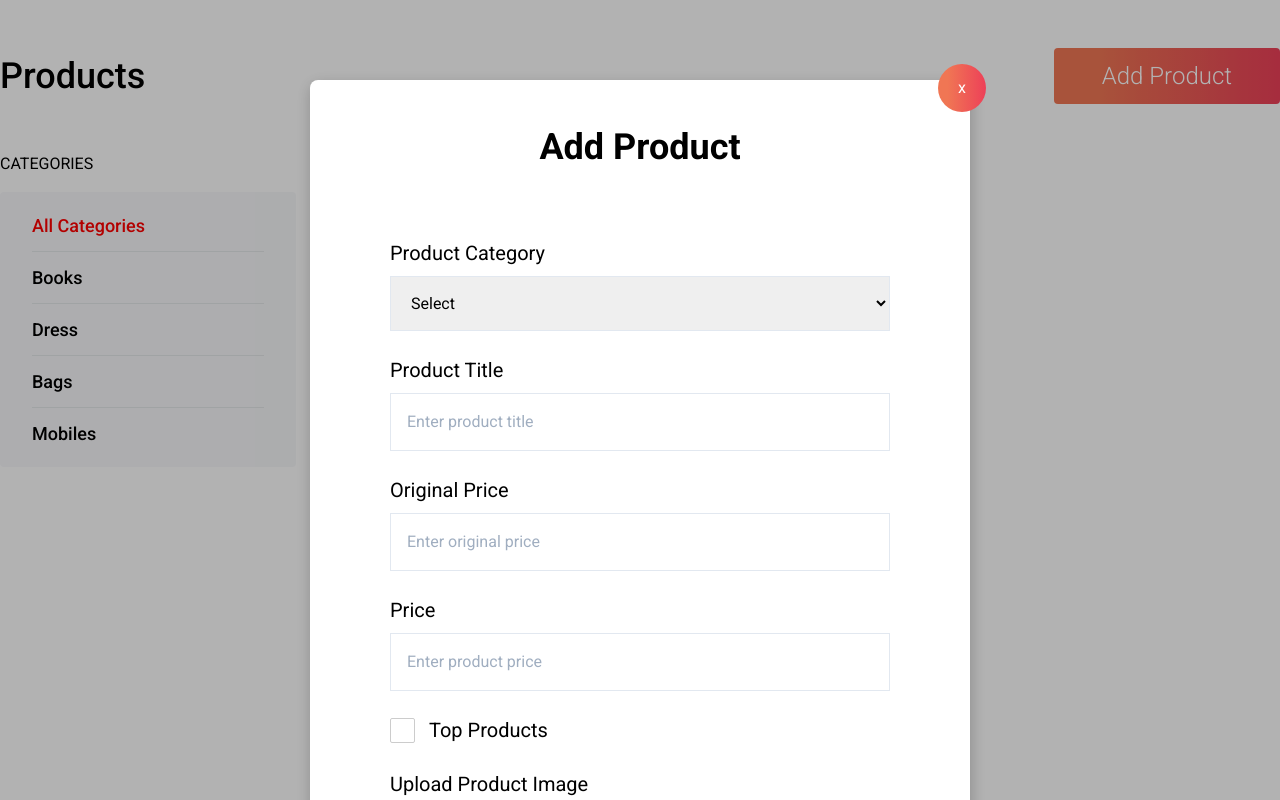
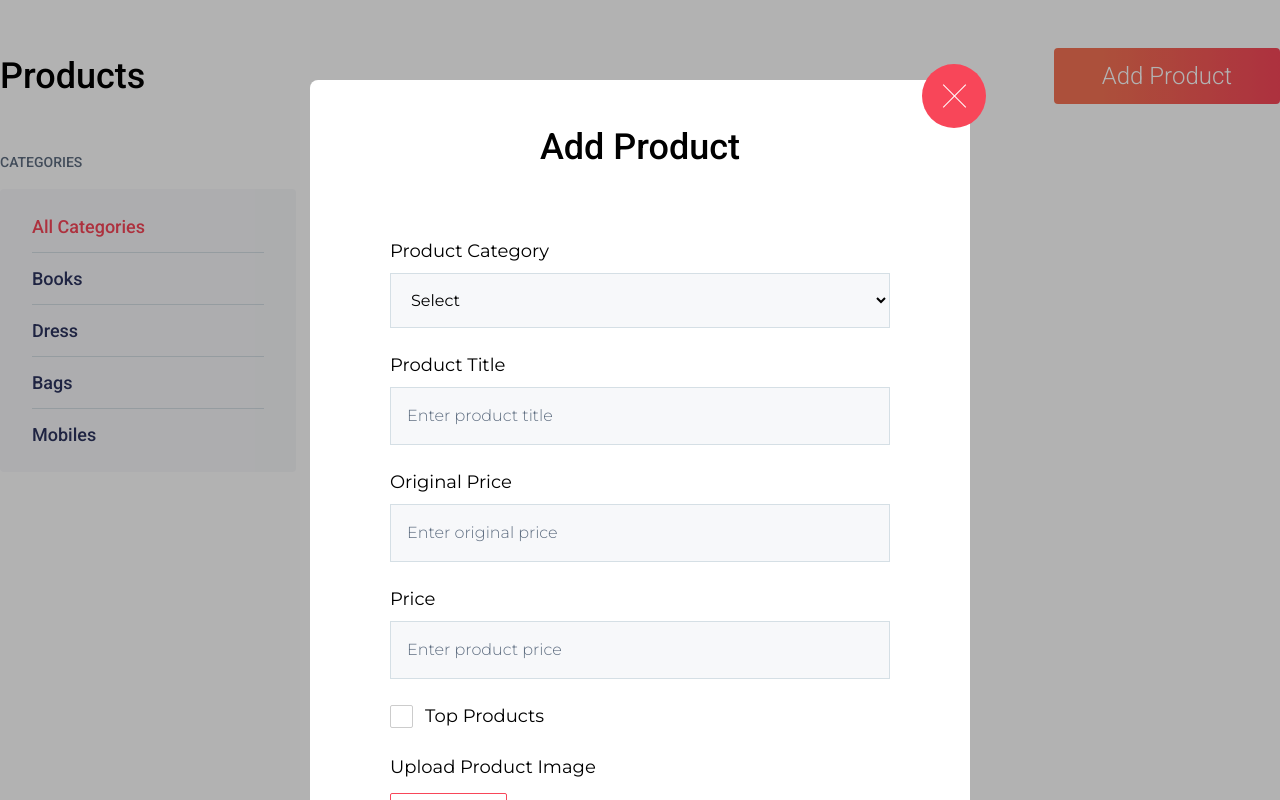
Before and after one commit to GMArjun/doodleblue_frontend_task, a Vue app: page / in a window 1280 px wide. Both pictures are taken after a click on the button "Add Product". Built offline with nearby package versions, Linux system fonts and the light colour scheme.

Commit message:
added color configs

```diff
--- a/src/App.vue
+++ b/src/App.vue
@@ -2,7 +2,7 @@
   <div id="app">
     <div class="max-w-screen-xl mx-auto px-6 xl:px-0">
       <div class="flex py-12">
-        <div class="self-center text-4xl font-medium mr-auto leading-none">Products</div>
+        <div class="self-center text-4xl font-medium mr-auto leading-none text-black">Products</div>
         <button
           @click="modalVisible = true"
           class="px-12 py-4 rounded mainGradient text-white font-light text-2xl leading-none focus:outline-none"
--- a/src/assets/scss/products.scss
+++ b/src/assets/scss/products.scss
@@ -1,17 +1,30 @@
+:root {
+    --orange: #F67354;
+    --dark-orange: #F84659;
+    --black: #000000;
+    --white: #FFFFFF;
+    --grey: #F7F8FA;
+    --greyish: #D5DFE5;
+    --gray: #5E6D80;
+    --ink-blue: #2D345F;
+}
+
 @import url('https://fonts.googleapis.com/css2?family=Roboto:wght@100;300;400;500;700;900&display=swap');
+@import url('https://fonts.googleapis.com/css2?family=Montserrat:wght@100;200;300;400;500;600;700;800&display=swap');
 
 body {
     font-family: 'Roboto', sans-serif;
+    @apply text-ink_blue;
 }
 
 .mainGradient {
-    background: rgb(240, 118, 84);
-    background: linear-gradient(90deg, rgba(240, 118, 84, 1) 20%, rgba(237, 64, 88, 1) 100%);
+    background: var(--orange);
+    background: linear-gradient(90deg, var(--orange) 20%, var(--dark-orange) 100%);
 }
 
 .products {
     .product {
-        box-shadow: 0px 0px 12px #e0e0e0;
+        box-shadow: 0px 0px 12px var(--greyish);
 
         &:hover {
             .productImage {
@@ -20,6 +33,24 @@ body {
                 }
             }
         }
+    }
+}
+
+.font-roboto {
+    font-family: 'Roboto', sans-serif;
+}
+
+.font-mons {
+    font-family: 'Montserrat', sans-serif;
+}
+
+input[type='text'],
+select {
+    @apply bg-grey border-greyish;
+    outline: none !important;
+
+    &::placeholder {
+        @apply font-light text-gray;
     }
 }
 
@@ -36,6 +67,7 @@ body {
     will-change: transform;
     pointer-events: auto;
     background-color: rgba(0, 0, 0, 0.3);
+
 
     .modal-wrapper {
         display: table;
@@ -57,11 +89,10 @@ body {
                 pointer-events: auto;
 
                 .modal-content {
-                    box-shadow: 1px 5px 15px 1px #0003;
                     @apply relative bg-white;
 
                     .modal-close {
-                        @apply absolute flex justify-center rounded-full text-white items-center h-12 w-12 cursor-pointer;
+                        @apply absolute flex justify-center rounded-full text-white bg-dark_orange items-center h-16 w-16 cursor-pointer;
                         top: -16px;
                         right: -16px;
                     }
@@ -111,7 +142,7 @@ body {
     left: 0.18em;
     font-size: 1.2em;
     line-height: 0.8;
-    color: #09ad7e;
+    color: var(--dark-orange);
     transition: all .2s;
     font-family: 'Lucida Sans Unicode', 'Arial Unicode MS', Arial;
 }
@@ -130,7 +161,7 @@ body {
 
 /* hover style just for information */
 label:hover:before {
-    border: 2px solid #4778d9 !important;
+    border: 2px solid var(--dark-orange) !important;
 }
 
 
@@ -141,9 +172,9 @@ label:hover:before {
     overflow: hidden;
 
     .btn {
-        border: 1px solid rgb(240, 118, 84);
-        color: rgb(240, 118, 84);
-        background-color: white;
+        border: 1px solid var(--dark-orange);
+        color: var(--dark-orange);
+        background-color: var(--white);
         border-radius: 2px;
     }
 
@@ -164,9 +195,19 @@ label:hover:before {
     width: 150px;
 
     .close {
-        @apply absolute flex justify-center rounded-full text-white items-center h-6 w-6 cursor-pointer text-sm;
-        top: -10px;
-        right: -10px;
+        @apply absolute flex justify-center bg-dark_orange rounded-full text-white items-center h-8 w-8 cursor-pointer text-sm;
+        top: -12px;
+        right: -15px;
+
+        .closeI {
+
+            &::before,
+            &::after {
+                left: 16px;
+                height: 17px;
+                top: 8px;
+            }
+        }
     }
 
     img {
@@ -206,12 +247,12 @@ label:hover:before {
 
 .categories {
     .content {
-        background-color: #F7F8FA;
+        background-color: var(--grey);
         @apply text-lg;
 
         .list {
             &.active {
-                color: red;
+                color: var(--dark-orange);
             }
         }
 
@@ -220,13 +261,11 @@ label:hover:before {
                 .list {
                     border-bottom: 0px;
                 }
-
             }
-
         }
 
         .list {
-            border-bottom: 1px solid#E5E9EA;
+            border-bottom: 1px solid var(--greyish);
         }
     }
 }
@@ -239,7 +278,7 @@ label:hover:before {
 
     .topItems {
         .flex {
-            border-bottom: 1px solid #E5E9EA;
+            border-bottom: 1px solid var(--greyish);
 
             &:last-child {
                 border-bottom: 0px;
@@ -247,3 +286,28 @@ label:hover:before {
         }
     }
 }
+
+.closeI {
+    width: 32px;
+    height: 32px;
+    opacity: 1;
+
+    &::before,
+    &::after {
+        position: absolute;
+        left: 32px;
+        content: ' ';
+        height: 32px;
+        width: 1px;
+        background-color: var(--white);
+        top: 16px;
+    }
+
+    &::before {
+        transform: rotate(45deg);
+    }
+
+    &::after {
+        transform: rotate(-45deg);
+    }
+}
--- a/src/components/categories.vue
+++ b/src/components/categories.vue
@@ -1,7 +1,7 @@
 <template>
   <div class="categories">
-    <div class="uppercase mb-4">Categories</div>
-    <div class="px-8 py-2 bg-grey content rounded">
+    <div class="uppercase mb-4 text-sm font-medium text-gray">Categories</div>
+    <div class="px-8 py-3 bg-grey content rounded">
       <div v-for="(category,i) in cateData" :key="i" @click="showByCategory(category.Value,i)">
         <div
           class="list py-3 cursor-pointer font-medium"
--- a/src/components/product.vue
+++ b/src/components/product.vue
@@ -4,10 +4,10 @@
       <div class="relative overflow-hidden productImage rounded-t-md h-56">
         <img :src="pData.image" class="w-full h-full object-cover transition ease-in duration-300" />
       </div>
-      <div class="px-4 py-6 text-center">
+      <div class="px-4 py-8 text-center">
         <div class="font-bold text-xl leading-none mb-2 truncate">{{pData.title}}</div>
         <div class="text-sm flex justify-center">
-          <span v-if="pData.originalPrice" class="mr-2 originalPrice">${{pData.originalPrice}}</span>
+          <span v-if="pData.originalPrice" class="mr-2 line-through text-gray">${{pData.originalPrice}}</span>
           <span>${{pData.price}}</span>
         </div>
       </div>
--- a/src/components/productController.vue
+++ b/src/components/productController.vue
@@ -1,16 +1,16 @@
 <template>
   <transition name="top">
-    <div class="modal">
+    <div class="modal text-black">
       <div class="modal-wrapper">
         <div class="modal-center">
           <div class="modal-container px-5">
             <div class="modal-content rounded-lg">
-              <div class="modal-close mainGradient" @click="closeModal">x</div>
+              <div class="modal-close" @click="closeModal"> <span class="closeI"></span>  </div>
               <div class="px-20 py-10">
-                <h1 class="text-center font-bold text-4xl">{{title}}</h1>
-                <div class="pt-16 pb-8">
+                <h1 class="text-center font-medium text-4xl font-roboto">{{title}}</h1>
+                <div class="pt-16 pb-8 font-mons">
                   <div class="mb-6">
-                    <label class="block text-xl mb-2">Product Category</label>
+                    <label class="block text-lg mb-2">Product Category</label>
                     <select class="border w-full p-4" v-model="selectedCategory">
                       <option value disabled>Select</option>
                       <option value="Cate_1">Books</option>
@@ -20,16 +20,16 @@
                     </select>
                   </div>
                   <div class="mb-6">
-                    <label class="block text-xl mb-2">Product Title</label>
+                    <label class="block text-lg mb-2">Product Title</label>
                     <input
                       type="text"
-                      class="border w-full p-4"
+                      class="border w-full p-4 focus:outline-"
                       placeholder="Enter product title"
                       v-model="productTitle"
                     />
                   </div>
                   <div class="mb-6">
-                    <label class="block text-xl mb-2">Original Price</label>
+                    <label class="block text-lg mb-2">Original Price</label>
                     <input
                       type="text"
                       class="border w-full p-4"
@@ -38,7 +38,7 @@
                     />
                   </div>
                   <div class="mb-6">
-                    <label class="block text-xl mb-2">Price</label>
+                    <label class="block text-lg mb-2">Price</label>
                     <input
                       type="text"
                       class="border w-full p-4"
@@ -48,15 +48,16 @@
                   </div>
                   <div class="mb-6">
                     <input type="checkbox" id="topProducts" v-model="isTopProduct" />
-                    <label for="topProducts" class="text-xl">Top Products</label>
+                    <label for="topProducts" class="text-lg">Top Products</label>
                   </div>
                   <div>
-                    <label class="block text-xl mb-3">Upload Product Image</label>
-                    <div class="image-preview border" v-if="imageData.length">
-                      <div class="close mainGradient" @click="imageData = ''">x</div>
+                    <div class="image-preview border border-greyish" v-if="imageData.length">
+                      <div class="close" @click="imageData = ''"> <span class="closeI"></span> </div>
                       <img class="preview" :src="imageData" />
                     </div>
-                    <div class="upload-btn-wrapper mb-6" v-else>
+                    <div v-else>
+                      <label class="block text-lg mb-3">Upload Product Image</label>
+                      <div class="upload-btn-wrapper mb-6">
                         <button class="btn p-2 px-8 text-sm rounded">Upload</button>
                         <input
                           type="file"
@@ -68,15 +69,16 @@
                       </div>
                     </div>
                   </div>
-                <hr class="py-6" />
+                </div>
+                <hr class="py-6 border-greyish" />
                 <div class="flex justify-center">
                   <button
-                    class="bg-black text-white p-2 px-8 w-40 mr-8 rounded uppercase"
+                    class="bg-greyish font-mons p-2 px-8 w-40 mr-8 rounded uppercase"
                     @click="closeModal"
                   >Cancel</button>
                   <button
                     @click="saveProduct"
-                    class="p-2 px-8 w-40 mainGradient text-white rounded border-none uppercase"
+                    class="p-2 px-8 w-40 font-mons mainGradient text-white rounded border-none uppercase"
                   >Save</button>
                 </div>
               </div>
--- a/src/components/topProducts.vue
+++ b/src/components/topProducts.vue
@@ -1,6 +1,6 @@
 <template>
   <div class="topProducts">
-    <div class="uppercase mb-4">Top Products</div>
+    <div class="uppercase mb-4 text-sm font-medium text-gray">Top Products</div>
     <div class="topItems">
       <div class="flex py-4 cursor-pointer" v-for="(product,i) in generateTopProducts" :key="i">
         <img :src="product.image" class="h-20 w-20 object-cover rounded mr-3" />
--- a/tailwind.config.js
+++ b/tailwind.config.js
@@ -1,7 +1,16 @@
 module.exports = {
   purge: [],
   theme: {
-    extend: {},
+    colors: {
+      white: "var(--white)",
+      orange: "var(--orange)",
+      dark_orange: "var(--dark-orange)",
+      black: "var(--black)",
+      grey: "var(--grey)",
+      greyish: "var(--greyish)",
+      ink_blue: "var(--ink-blue)",
+      gray: "var(--gray)"
+    }
   },
   variants: {},
   plugins: [],
```
Lines whose indentation alone changed are shown as unchanged.
